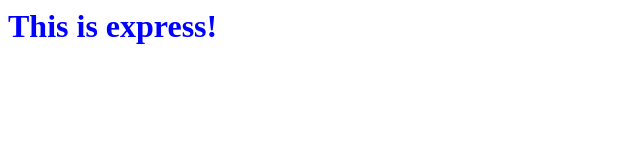
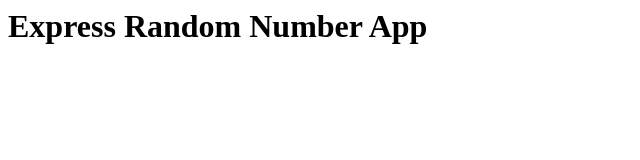
Before and after one commit to abiessener/express-random-app, a website: page public/index.html in a window 1280 px wide. Shown: the whole page, without its empty margins (0-640 px from the left). Drawn offline with Linux system fonts and the light colour scheme.

Commit message:
cleaned up some unused code & added random.js

```diff
--- a/public/client.js
+++ b/public/client.js
@@ -1,3 +1,3 @@
 $(document).ready(function(){
-    $('body').html("<h1 style=\"color:blue\">This is express!</h1>");
+
 });
--- a/public/index.html
+++ b/public/index.html
@@ -1,10 +1,10 @@
 <html>
     <head>
-        <title="express jquery demo"></title>
+        <title="Express Random Number App"></title>
         <script src="jquery-3.2.1.min.js" type="text/javascript"></script>
         <script src="client.js"></script>
     </head>
     <body>
-
+        <h1>Express Random Number App</h1>
     </body>
 </html>
```
Also changed, not shown: public/random.js (added, +8 -0 lines).
